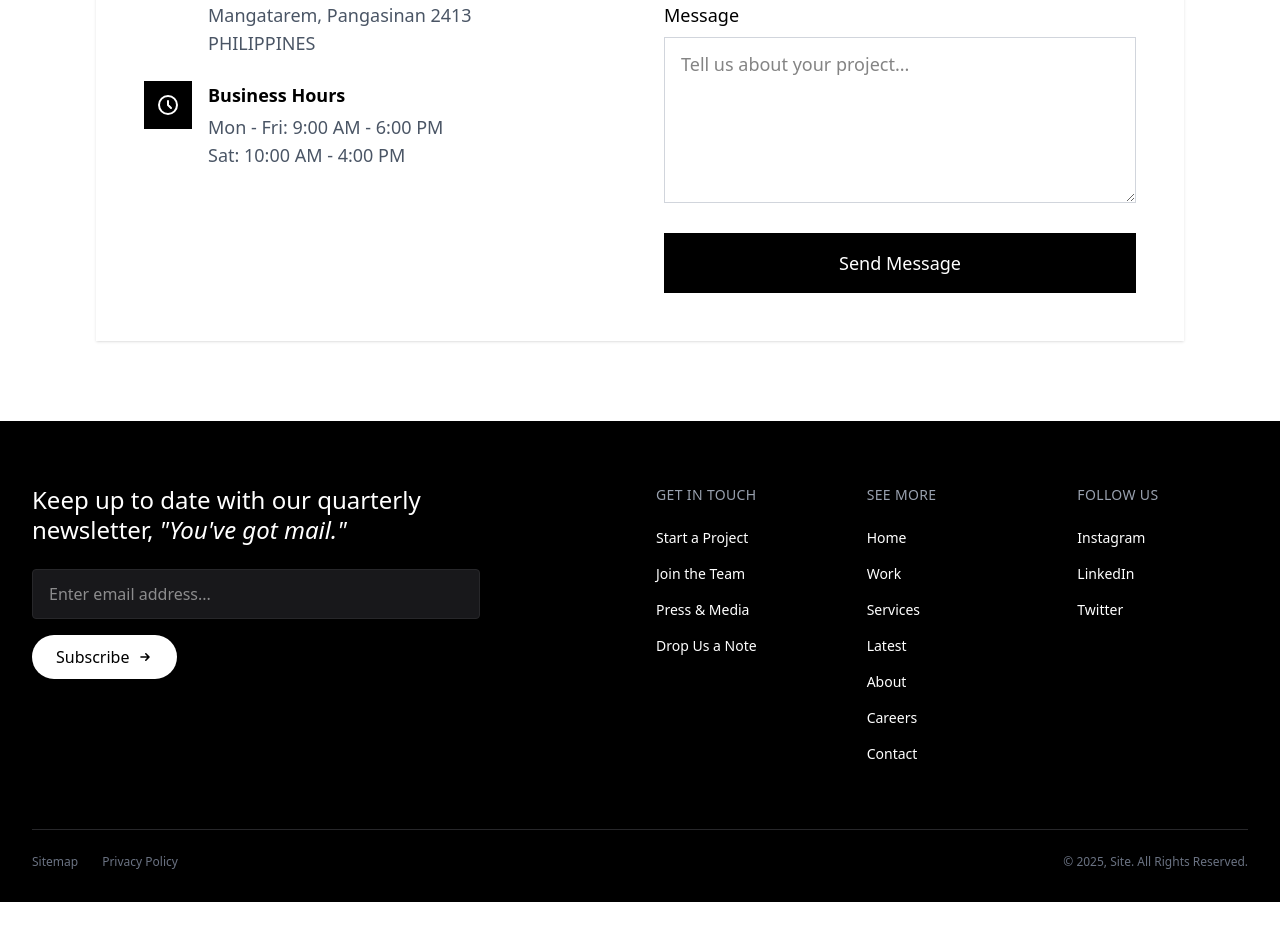
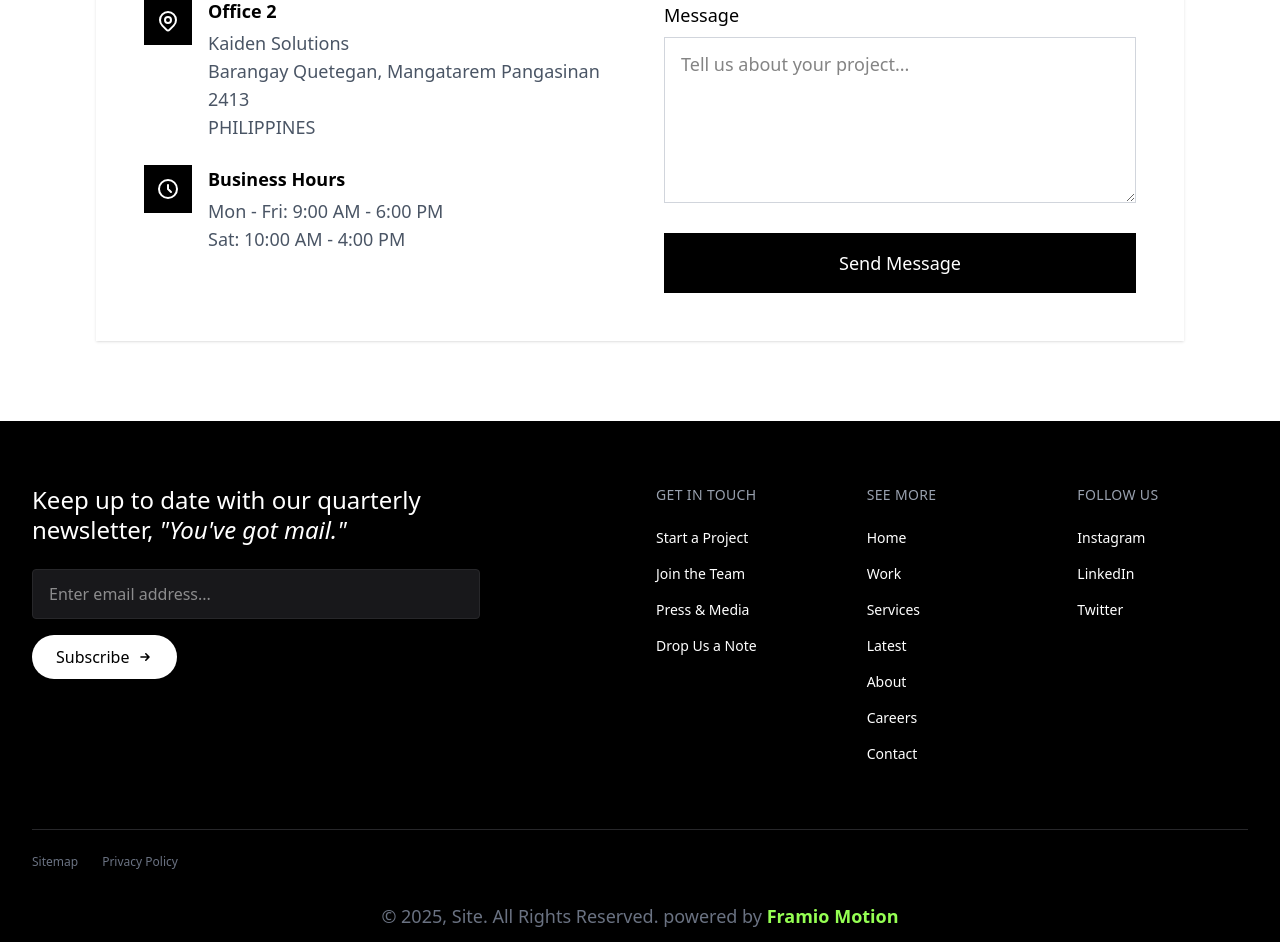
Before and after one commit to MUKTADIR-ALAM/kaidensolutions, a Next.js app: page / in a window 1280 px wide. Shown: the part 3066-4008 px from the top of the page. Before the commit the page ends 3968 px from the top, so only its background shows below. Built offline with nearby package versions, Linux system fonts and the light colour scheme.

Commit message:
update fotter section

```diff
--- a/src/app/components/AboutUs.tsx
+++ b/src/app/components/AboutUs.tsx
@@ -15,7 +15,7 @@ export default function HeroSection() {
             <h2 className="text-3xl font-bold leading-tight text-black dark:text-white sm:text-4xl lg:text-5xl">
               Hey 👋 I am
               <br />
-              Kaiden Udarbe
+              Kelvin C Udarbe
             </h2>
 
             <p className="max-w-lg mt-3 text-xl leading-relaxed text-gray-600 dark:text-gray-300 md:mt-8">
--- a/src/app/components/ContactUs.tsx
+++ b/src/app/components/ContactUs.tsx
@@ -1,5 +1,4 @@
 "use client";
-
 
 export default function ContactSection() {
   return (
@@ -8,12 +7,10 @@ export default function ContactSection() {
         {/* Section Header */}
         <div className="text-center mb-16 px-4">
           <p className="text-base font-medium  mb-3">Get In Touch</p>
-          <h2 className="text-4xl md:text-5xl font-bold mb-6">
-            Contact Us
-          </h2>
+          <h2 className="text-4xl md:text-5xl font-bold mb-6">Contact Us</h2>
           <p className="text-lg max-w-4xl mx-auto leading-relaxed">
-            Have questions or ready to start your project? We'd love to hear from
-            you. Reach out and let's create something amazing together.
+            Have questions or ready to start your project? We'd love to hear
+            from you. Reach out and let's create something amazing together.
           </p>
         </div>
 
@@ -53,7 +50,7 @@ export default function ContactSection() {
                 </div>
 
                 {/* Email */}
-                <div className="flex items-start">
+                {/* <div className="flex items-start">
                   <div className="bg-black p-3 rounded-none mr-4">
                     <svg
                       className="w-6 h-6 text-white"
@@ -73,9 +70,11 @@ export default function ContactSection() {
                     <h4 className="text-lg font-semibold text-black mb-1">
                       Email
                     </h4>
-                    <p className="text-lg text-gray-600">kelvinudarbe101@gmail.com</p>
+                    <p className="text-lg text-gray-600">
+                      kelvinudarbe101@gmail.com
+                    </p>
                   </div>
-                </div>
+                </div> */}
 
                 {/* Address */}
                 <div className="flex items-start">
@@ -102,12 +101,48 @@ export default function ContactSection() {
                   </div>
                   <div>
                     <h4 className="text-lg font-semibold text-black mb-1">
-                      Office
+                      Office 1
                     </h4>
                     <p className="text-lg text-gray-600">
                       367 Sitio Palaming, Barangay Quetegan
                       <br />
                       Mangatarem, Pangasinan 2413
+                      <br />
+                      PHILIPPINES
+                    </p>
+                  </div>
+                </div>
+
+                <div className="flex items-start">
+                  <div className="bg-black p-3 rounded-none mr-4">
+                    <svg
+                      className="w-6 h-6 text-white"
+                      fill="none"
+                      stroke="currentColor"
+                      viewBox="0 0 24 24"
+                    >
+                      <path
+                        strokeLinecap="round"
+                        strokeLinejoin="round"
+                        strokeWidth="2"
+                        d="M17.657 16.657L13.414 20.9a1.998 1.998 0 01-2.827 0l-4.244-4.243a8 8 0 1111.314 0z"
+                      ></path>
+                      <path
+                        strokeLinecap="round"
+                        strokeLinejoin="round"
+                        strokeWidth="2"
+                        d="M15 11a3 3 0 11-6 0 3 3 0 016 0z"
+                      ></path>
+                    </svg>
+                  </div>
+                  <div>
+                    <h4 className="text-lg font-semibold text-black mb-1">
+                      Office 2
+                    </h4>
+                    <p className="text-lg text-gray-600">
+                      Kaiden Solutions
+                      <br />
+                      Barangay Quetegan, Mangatarem Pangasinan 2413
                       <br />
                       PHILIPPINES
                     </p>
--- a/src/app/components/Footer.tsx
+++ b/src/app/components/Footer.tsx
@@ -148,11 +148,14 @@ export default function Footer() {
                 Privacy Policy
               </a>
             </div>
-            <div className="text-xs text-gray-500">
-              © 2025, Site. All Rights Reserved.
-            </div>
+            {/* <div className="text-xs text-gray-500">
+              © 2025, Site. All Rights Reserved. powered by <a className="text-[#95ff53] text-md font-bold" href="https://framiomotion.vercel.app/" target="_blank">Framio Motion</a>
+            </div> */}
           </div>
         </div>
+
+
+
       </div>
     </footer>
   );
--- a/src/app/page.tsx
+++ b/src/app/page.tsx
@@ -88,6 +88,11 @@ export default function Home() {
       <HeroSection></HeroSection>
       <ContactSection></ContactSection>
       <Footer></Footer>
+      <div className="bg-[#000000] h-10">
+        <div className="text-lg text-gray-500 text-center ">
+              © 2025, Site. All Rights Reserved. powered by <a className="text-[#95ff53] text-md font-bold" href="https://framiomotion.vercel.app/" target="_blank">Framio Motion</a>
+            </div>
+      </div>
     </div>
   );
 }
```
